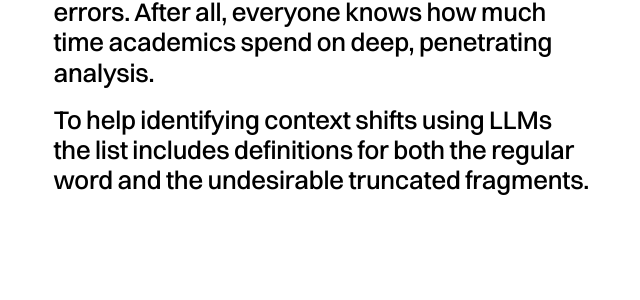
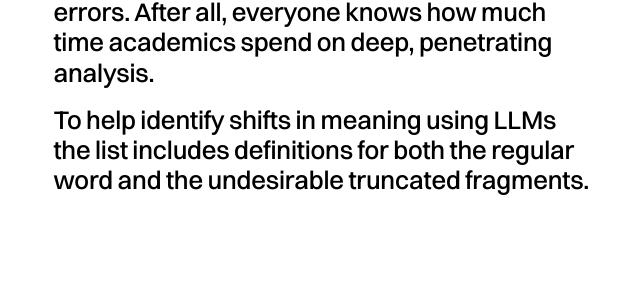
Before and after one commit to ThinkMake/safe.truncation.info, a Jekyll site: the page built from about.markdown, in a window 1280 px wide and 900 px high, scrolled down 3564 px. Shown: the part 156-456 px from the top of the window, without its empty margins (49-689 px from the left). Built offline with Jekyll 4.4.1, drawn with Linux system fonts in a browser that asks for light colours.

Commit message:
Minor copy edit to about page

```diff
--- a/about.markdown
+++ b/about.markdown
@@ -54,7 +54,7 @@ With an example like [Polemic/Pole](/#Polemic) neither word is offensive in gene
 
 Arguably as the subject of the content gets more serious, so do the implications of these errors. After all, everyone knows how much time academics spend on deep, penetrating analysis.
 
-To help identifying context shifts using LLMs the list includes definitions for both the regular word and the undesirable truncated fragments.
+To help identify shifts in meaning using LLMs the list includes definitions for both the regular word and the undesirable truncated fragments.
 
 ## Languages other than English
 
```
